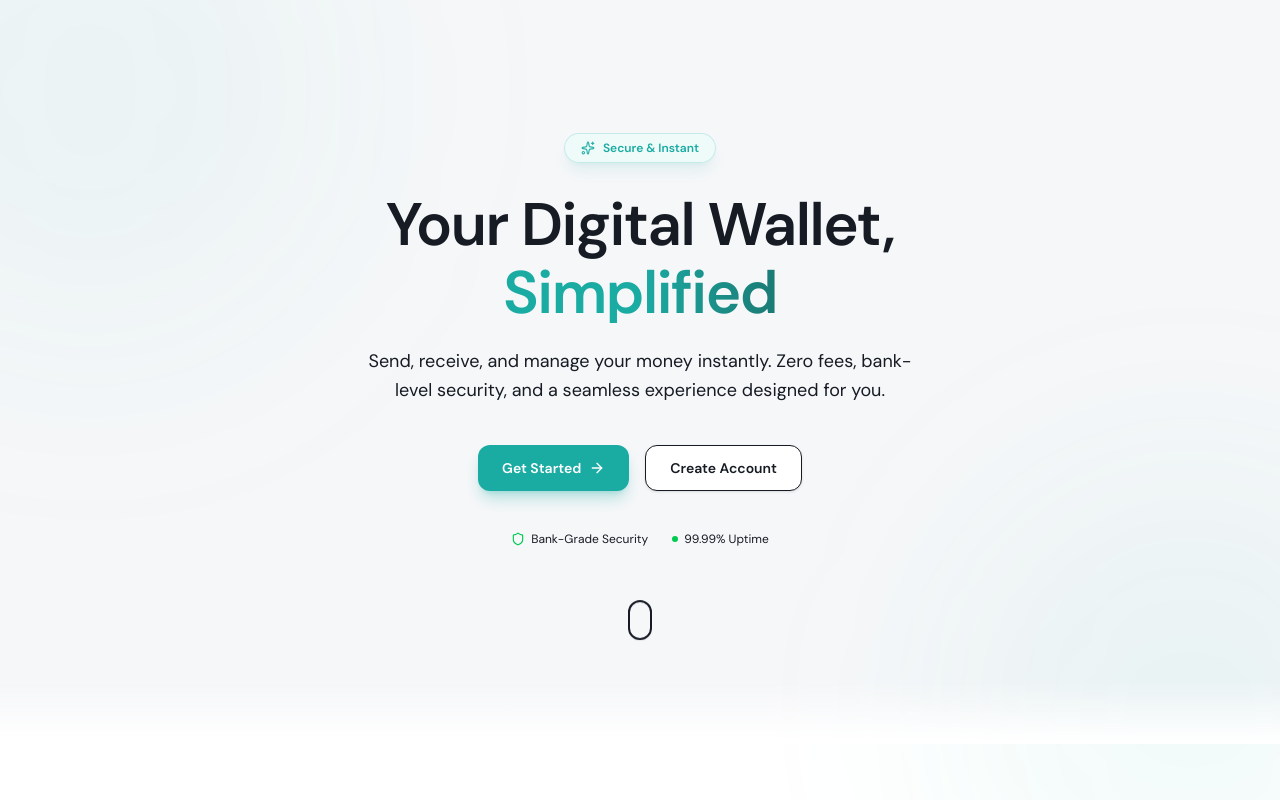
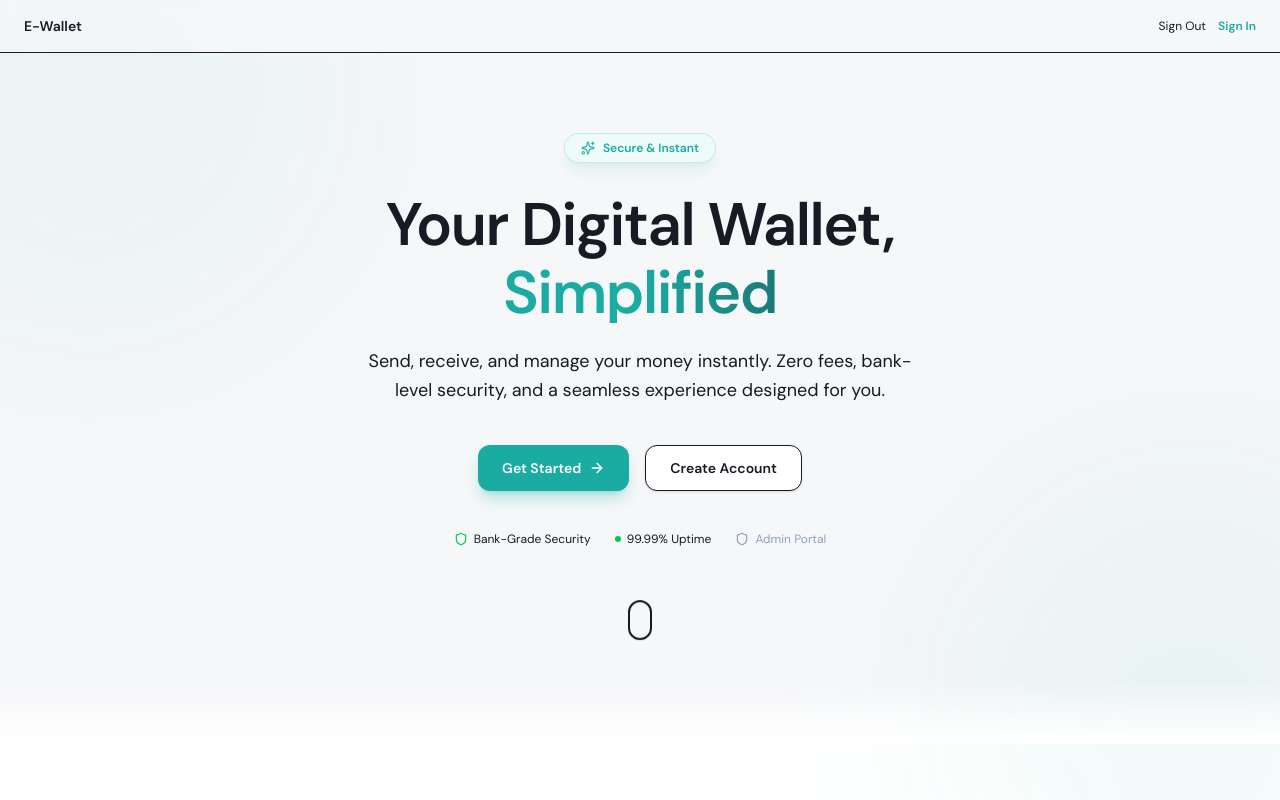
Before and after one commit to BaoLee956/CNPM_E_Wallet, a Next.js app in the folder frontend/: page / in a window 1280 px wide. Shown: the top 800 px of the page. Built offline with nearby package versions, Linux system fonts and the light colour scheme.

Commit message:
feat(landing): update landing page

```diff
--- a/frontend/src/app/page.tsx
+++ b/frontend/src/app/page.tsx
@@ -1,10 +1,13 @@
 // app/page.tsx
 import Link from "next/link";
 import { ArrowRight, Shield, Zap, Users, Sparkles } from "lucide-react";
+import { LandingHeader } from "@/components/LandingHeader";
 
 export default function LandingPage() {
   return (
     <div className="min-h-dvh bg-surface-bg">
+      {/* Fixed header */}
+      <LandingHeader />
       {/* Background decorations */}
       <div className="pointer-events-none fixed inset-0 overflow-hidden">
         <div className="absolute -left-40 -top-40 h-125 w-125 rounded-full bg-brand-default/5 blur-[120px]" />
@@ -69,6 +72,13 @@ export default function LandingPage() {
               <div className="h-1.5 w-1.5 rounded-full bg-green-500" />
               99.99% Uptime
             </span>
+            <a
+              href="/login"
+              className="flex items-center gap-1.5 text-slate-400 hover:text-indigo-400 transition-colors"
+            >
+              <Shield size={14} />
+              Admin Portal
+            </a>
           </div>
         </div>
 
```
